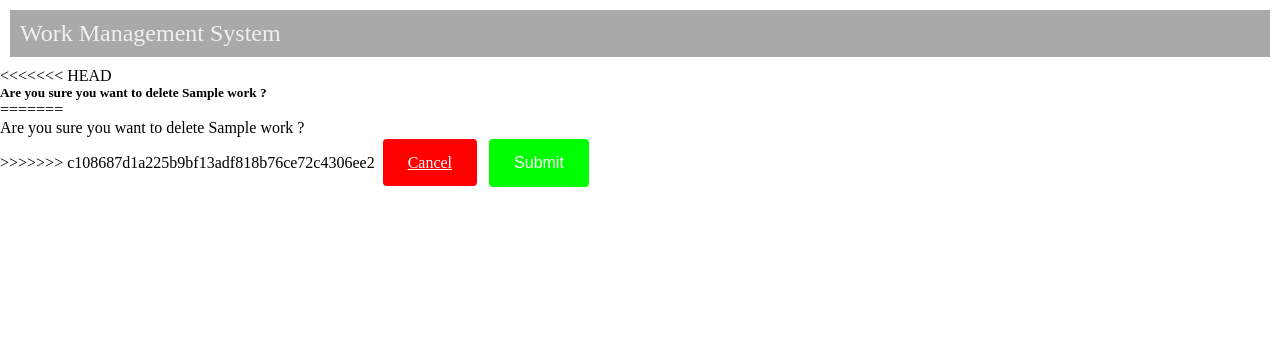
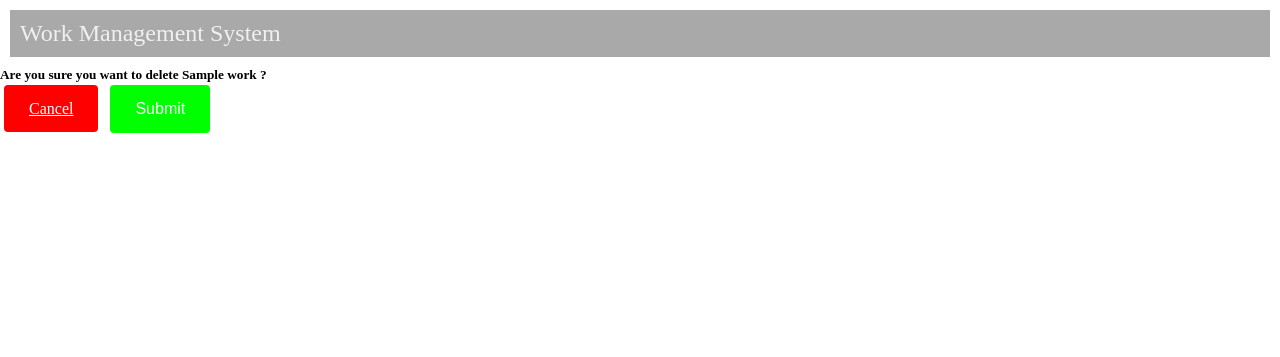
Before and after one commit to sharad52/Work_Management_System, a Django app: template templates/pages/delete-form.html in a window 1280 px wide. Shown: the top 357 px of the page. Run offline with Django 3.2, Linux system fonts and the light colour scheme; the template is opened without the code that fills it: most values are stand-ins (such as "Sample title", 1, 10 or a date in 2020).

Commit message:
conflit removed

```diff
--- a/templates/pages/delete-form.html
+++ b/templates/pages/delete-form.html
@@ -1,12 +1,7 @@
 {% extends 'base.html' %}
 {% block content %}
-<<<<<<< HEAD
 <form action="{% url 'SurfaceApp:DeleteWork' work.slug %}" method="POST">{% csrf_token %}
 	<h5>Are you sure you want to delete {{ work }} ? </h5>
-=======
-	<form action="{% url 'SurfaceApp:DeleteWork' work.slug %}" method="POST">{% csrf_token %}
-		<p>Are you sure you want to delete {{ work }} ? </p>
->>>>>>> c108687d1a225b9bf13adf818b76ce72c4306ee2
 
 	<a href="{% url 'SurfaceApp:index' %}" class="action-btn-danger">Cancel</a>
 	<input class="action-btn-success" type="submit" name="Confirm">
```
Also changed, not shown: db.sqlite3.
